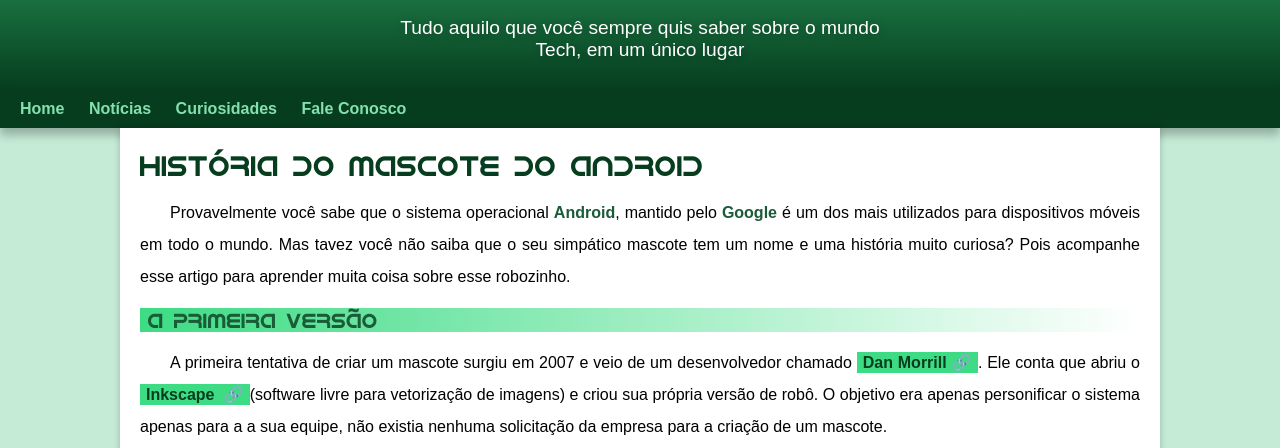
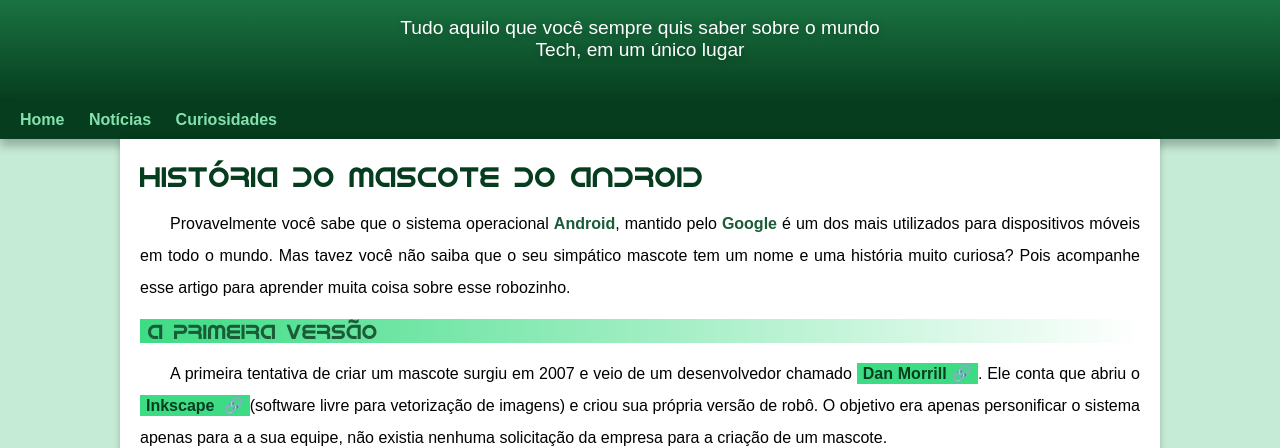
Before and after one commit to HenryNascimento/projeto-android, a plain HTML site: page index.html in a window 1280 px wide. Shown: the part 100-548 px from the top of the page. Drawn offline with Linux system fonts and the light colour scheme.

Commit message:
atualizei o site

```diff
--- a/estilo/style.css
+++ b/estilo/style.css
@@ -61,7 +61,7 @@
     max-width: 500px;
     padding-left: 10px;
     padding-right: 10px;
-    margin-bottom: 20px;
+    padding-bottom: 40px;
     margin: auto;
 }
 
--- a/index.html
+++ b/index.html
@@ -18,7 +18,6 @@
         <a href="#">Home</a>
         <a href="#">Notícias</a>
         <a href="#">Curiosidades</a>
-        <a href="#">Fale Conosco</a>
     </nav>
 
     <main>
```
